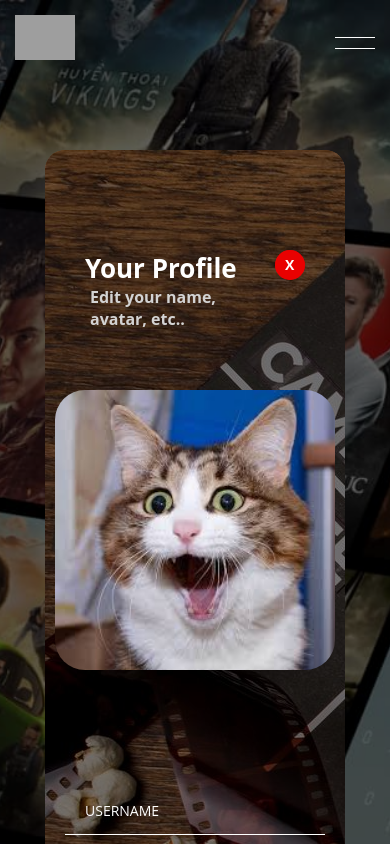
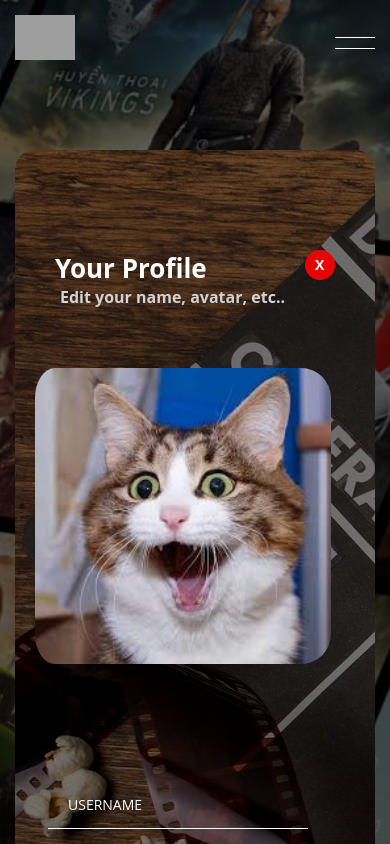
Before and after one commit to xizot/movie-reactjs, a React (Create React App) app: page / in a window 390 px wide. Shown: the top 844 px of the page. Built offline with nearby package versions, Linux system fonts and the light colour scheme; no server answers; grey boxes are pictures that could not be loaded.

Commit message:
fix info

```diff
--- a/src/assets/sass/3_components/_info.scss
+++ b/src/assets/sass/3_components/_info.scss
@@ -22,6 +22,7 @@
         width: 100%;
         @include breakpoint(tab) {
             flex-wrap: wrap;
+
         }
     }
     .content_form {
@@ -35,13 +36,13 @@
             padding: 100px 10px;
         }
         @include breakpoint(tab) {
-            width: 450px;
-            height: 1250px;
-            padding: 100px 10px;
+            //width: 90%;
+            height: 1450px;
+            padding: 100px 30px 0px 30px;
         }
         @include breakpoint(sp) {
-            width: 300px;
-            height:1100px;
+            //width: 300px;
+            height:1150px;
             padding: 100px 10px;
         }
         &::before {
@@ -72,12 +73,12 @@
             width: 800px
         }
         @include breakpoint(tab) {
-            width: 430px;
+            width: 90%;
 
             display: block;
         }
         @include breakpoint(sp) {
-            width: 280px
+            //width: 50%;
         }
         display: flex;
         justify-content: center;
@@ -120,6 +121,14 @@
             font-size: 1.3rem;
         }
         &:hover {
+            @include breakpoint(tab) {
+               pointer-events:none;
+            }
+            @include breakpoint(sp) {
+                pointer-events:none;
+                opacity: 0.2;
+                display: block;
+             }
             width: 200px;
             border-radius: 999px;
             background-color: $mainColor;
@@ -138,11 +147,18 @@
         height: 330px;
         margin-right: 50px;
         @include breakpoint(tab) {
-            width: 150px;
-            height: 150px;
-            margin-right: 10px;
+            margin-right: unset;
+            padding-right: 5px;
+            padding-left: 10px;
+        }
+        @include breakpoint(sp) {
+            padding-right: 5px;
+            padding-left: 0px;
         }
         img {
+            @include breakpoint(tab) {
+                padding-left: 10px;
+            }
             border-radius: 30px / 30px;
             width: 100%;
             height: 100%;
@@ -167,7 +183,7 @@
         background-color: transparent;
         padding: 0px;
         @include breakpoint(tab) {
-            width: 250px;
+            width: 80%;
             padding: 100px 10px;
         }
         @include breakpoint(sp) {
--- a/src/assets/sass/style.css
+++ b/src/assets/sass/style.css
@@ -2814,16 +2814,14 @@ img {
 
 @media only screen and (max-width: 812px) {
   .infouser .content_form {
-    width: 450px;
-    height: 1250px;
-    padding: 100px 10px;
+    height: 1450px;
+    padding: 100px 30px 0px 30px;
   }
 }
 
 @media only screen and (max-width: 450px) {
   .infouser .content_form {
-    width: 300px;
-    height: 1100px;
+    height: 1150px;
     padding: 100px 10px;
   }
 }
@@ -2870,14 +2868,8 @@ img {
 
 @media only screen and (max-width: 812px) {
   .infouser .index_form {
-    width: 430px;
+    width: 90%;
     display: block;
-  }
-}
-
-@media only screen and (max-width: 450px) {
-  .infouser .index_form {
-    width: 280px;
   }
 }
 
@@ -2928,6 +2920,20 @@ img {
   background-color: #e90101;
 }
 
+@media only screen and (max-width: 812px) {
+  .infouser .x-btn:hover {
+    pointer-events: none;
+  }
+}
+
+@media only screen and (max-width: 450px) {
+  .infouser .x-btn:hover {
+    pointer-events: none;
+    opacity: 0.2;
+    display: block;
+  }
+}
+
 .infouser .x-btn:hover p {
   display: none;
 }
@@ -2945,9 +2951,16 @@ img {
 
 @media only screen and (max-width: 812px) {
   .infouser__left {
-    width: 150px;
-    height: 150px;
-    margin-right: 10px;
+    margin-right: unset;
+    padding-right: 5px;
+    padding-left: 10px;
+  }
+}
+
+@media only screen and (max-width: 450px) {
+  .infouser__left {
+    padding-right: 5px;
+    padding-left: 0px;
   }
 }
 
@@ -2957,6 +2970,12 @@ img {
   height: 100%;
   -o-object-fit: cover;
      object-fit: cover;
+}
+
+@media only screen and (max-width: 812px) {
+  .infouser__left img {
+    padding-left: 10px;
+  }
 }
 
 .infouser__right {
@@ -2981,7 +3000,7 @@ img {
 
 @media only screen and (max-width: 812px) {
   .infouser .c-form {
-    width: 250px;
+    width: 80%;
     padding: 100px 10px;
   }
 }
```
Also changed, not shown: 2 other files (tests, documents, lock files or other folders).
